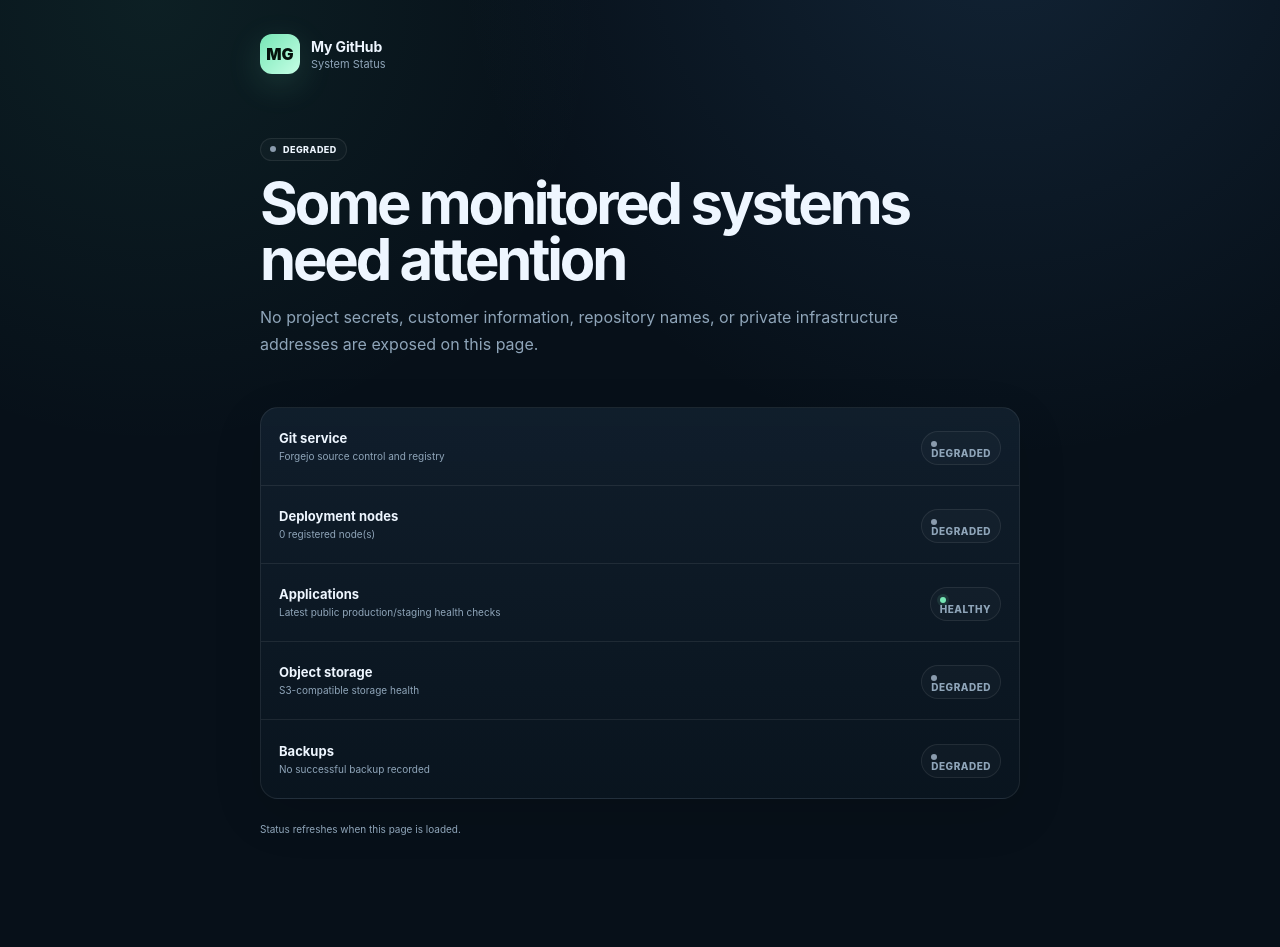
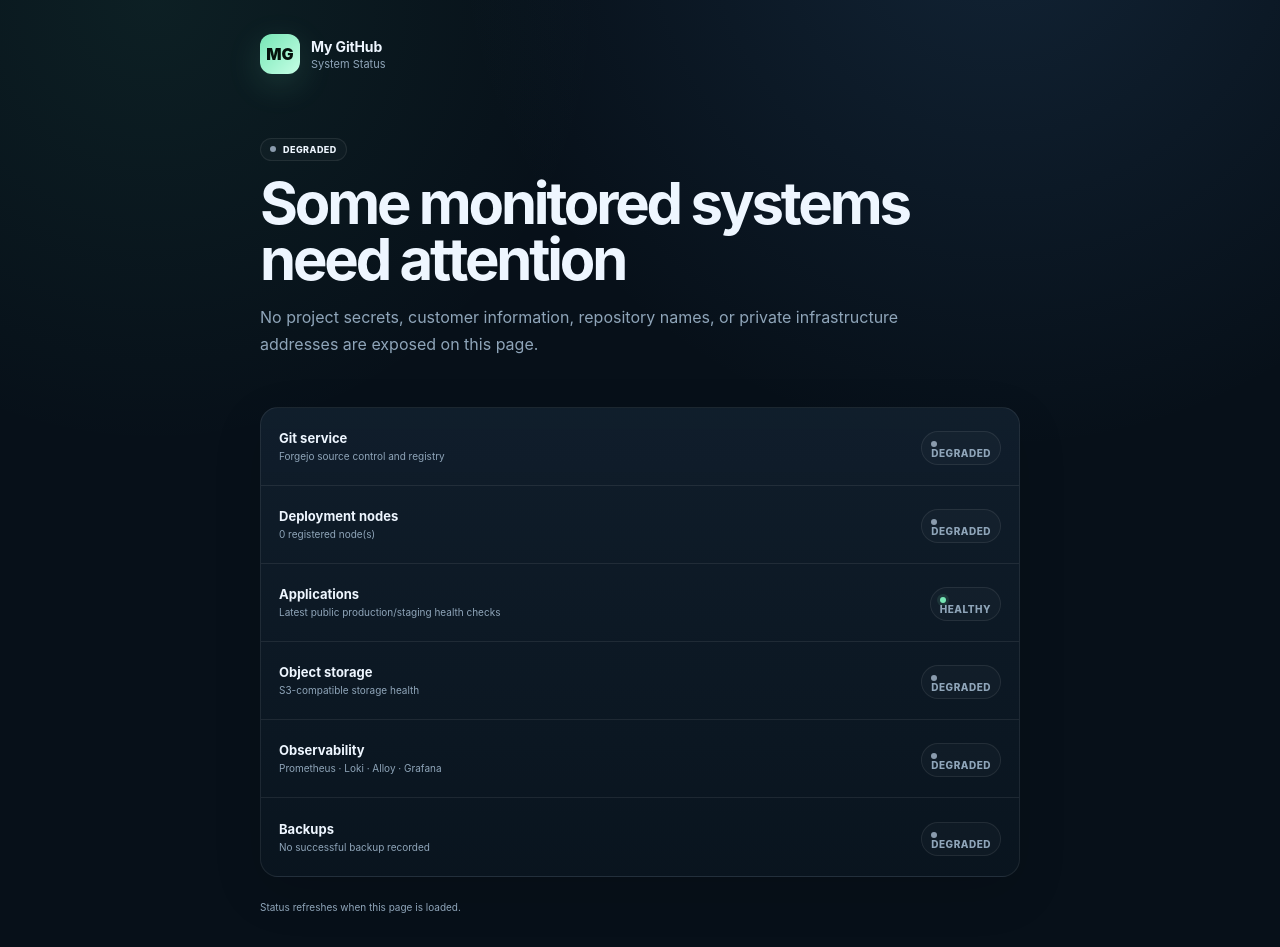
Before and after one commit to customerservice-prog/my-github, a Next.js app: page /status in a window 1280 px wide. Before the commit the page ends 869 px from the top, so only its background shows below. Built offline with nearby package versions, Linux system fonts and the light colour scheme; no server answers; the database is empty.

Commit message:
status: include monitoring stack health

```diff
--- a/app/status/page.tsx
+++ b/app/status/page.tsx
@@ -20,7 +20,7 @@
 }
 
 export default async function PublicStatusPage(){
-  const [serverTotal,serverOffline,latestBackup,latestBad,gitOk,storageOk]=await Promise.all([
+  const [serverTotal,serverOffline,latestBackup,latestBad,gitOk,storageOk,prometheusOk,lokiOk,alloyOk,grafanaOk]=await Promise.all([
     safeOne<CountRow>("SELECT COUNT(*)::text count FROM servers"),
     safeOne<CountRow>("SELECT COUNT(*)::text count FROM servers WHERE status <> 'ONLINE'"),
     safeOne<Backup>("SELECT status,created_at FROM backups ORDER BY id DESC LIMIT 1"),
@@ -29,19 +29,25 @@
       FROM project_health_checks ORDER BY project_id,environment,checked_at DESC
     ) x WHERE status <> 'HEALTHY' LIMIT 1`),
     reachable((process.env.FORGEJO_INTERNAL_URL||"http://forgejo:3000").replace(/\/$/,"")+"/api/v1/version"),
-    reachable("http://minio:9000/minio/health/live")
+    reachable("http://minio:9000/minio/health/live"),
+    reachable("http://prometheus:9090/-/ready"),
+    reachable("http://loki:3100/ready"),
+    reachable("http://alloy:12345/-/healthy"),
+    reachable("http://grafana:3000/api/health")
   ]);
 
   const nodesOk=Number(serverTotal?.count||0)>0 && Number(serverOffline?.count||0)===0;
   const appsOk=!latestBad;
   const backupOk=latestBackup?.status==="SUCCESS" && Date.now()-new Date(latestBackup.created_at).getTime()<24*60*60*1000;
-  const overall=gitOk&&storageOk&&nodesOk&&appsOk&&backupOk;
+  const observabilityOk=prometheusOk&&lokiOk&&alloyOk&&grafanaOk;
+  const overall=gitOk&&storageOk&&nodesOk&&appsOk&&backupOk&&observabilityOk;
 
   const rows=[
     ["Git service",gitOk,"Forgejo source control and registry"],
     ["Deployment nodes",nodesOk,(serverTotal?.count||"0")+" registered node(s)"],
     ["Applications",appsOk,"Latest public production/staging health checks"],
     ["Object storage",storageOk,"S3-compatible storage health"],
+    ["Observability",observabilityOk,"Prometheus · Loki · Alloy · Grafana"],
     ["Backups",backupOk,latestBackup?latestBackup.status+" · "+formatDate(latestBackup.created_at):"No successful backup recorded"]
   ] as const;
 
```
